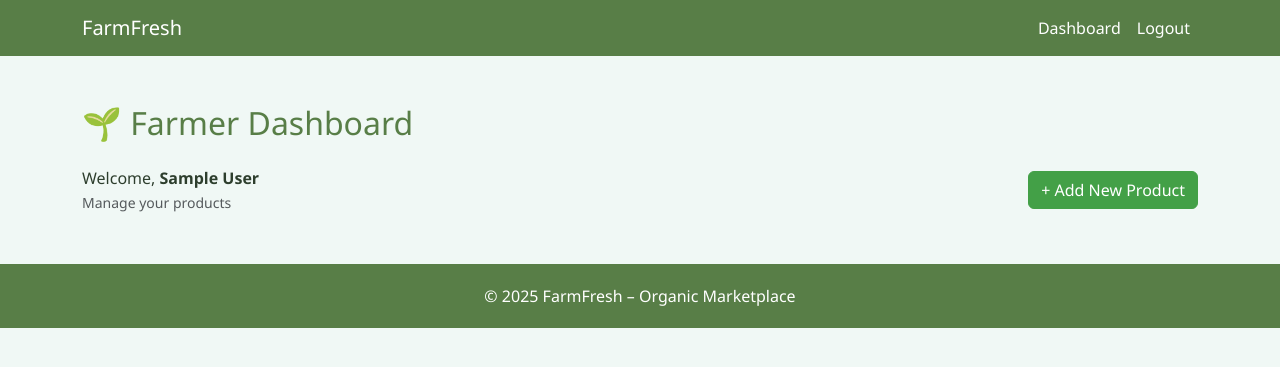
After one commit to Nusrat2810/FarmFresh, a Flask app: page /products in a window 1280 px wide. The commit adds this page. Shown: the top 367 px of the page. Run offline with Flask 3, Linux system fonts and the light colour scheme; the visitor is signed in with stand-in values (Sample User, id 1).

Commit message:
dashboard-product added

```diff
--- a/app.py
+++ b/app.py
@@ -25,14 +25,14 @@ def create_app():
     def load_user(user_id):
         return User.query.get(int(user_id))
 
-    if not os.path.exists('database.db'):
+    if not os.path.exists('instance/database.db'):
         with app.app_context(): # gives flask access to app configuration
             db.create_all()
             print("Database Created!")
 
     @app.route('/') #test route
     def home():
-        return "FarmFresh is running!"
+        return render_template('base.html')
 
 
     @app.route('/register', methods=['GET','POST'])
@@ -46,7 +46,7 @@ def create_app():
             existing_user = User.query.filter_by(email = form.email.data).first()
             if existing_user:
                 flash('Email already exist', 'danger')
-                return redirect(url_for('login'))
+                return redirect(url_for('register'))
 
             #hashing password
             hashed_password = generate_password_hash(form.password.data)
@@ -62,6 +62,10 @@ def create_app():
 
             db.session.add(new_user)
             db.session.commit()
+
+            print(User.query.all())
+            #to check if account was created
+
             flash('Registration Successful!', 'success')
             return redirect(url_for('login'))
 
@@ -70,6 +74,7 @@ def create_app():
 
     @app.route('/login', methods=['GET', 'POST'])
     def login():
+        #if request.method == 'POST':
         if current_user.is_authenticated:
             return redirect(url_for('home'))
 
@@ -82,9 +87,9 @@ def create_app():
 
                 # Role-based redirect
                 if user.role == 'farmer':
-                    return redirect(url_for('farmer_dashboard'))
+                    return redirect(url_for('dashboard'))
                 else:
-                    return redirect(url_for('customer_dashboard'))
+                    return redirect(url_for('products'))
             else:
                 flash('Login failed. Check email and password.', 'danger')
 
@@ -98,6 +103,22 @@ def create_app():
         return redirect(url_for('home'))
 
 
+    @app.route('/dashboard')
+    @login_required
+    def dashboard():
+        return render_template('dashboard.html')
+
+    @app.route('/products')
+    @login_required
+    def products():
+        return render_template('products.html')
+
+    @app.route('/add_product')
+    @login_required
+    def add_product():
+        return render_template('products.html')
+
+
 
 
 
--- a/forms.py
+++ b/forms.py
@@ -8,7 +8,7 @@ class RegistrationForm(FlaskForm):
     password = PasswordField('Password', validators=[DataRequired(), Length(min=6)])
     confirm_password = PasswordField('Confirm Password', validators=[DataRequired(), EqualTo('password')])
     role = SelectField('Role', choices=[('farmer', 'Farmer'), ('customer', 'Customer')], validators=[DataRequired()])
-    submit = SubmitField('Register')
+    submit = SubmitField('Register') #creates submit button in html
 
 
 class LoginForm(FlaskForm):
--- /dev/null
+++ b/static/css/style.css
@@ -0,0 +1,72 @@
+/* ---------- Global ---------- */
+body {
+    background-color: #f0f8f5; /* soft organic green */
+    color: #2d3e2d;
+    font-family: 'Segoe UI', Tahoma, Geneva, Verdana, sans-serif;
+}
+
+/* ---------- Navbar ---------- */
+.navbar {
+    background-color: #587e47; /* organic green */
+}
+
+.navbar-brand,
+.nav-link {
+    color: #ffffff !important;
+}
+
+.nav-link:hover {
+    text-decoration: underline;
+}
+
+/* ---------- Buttons ---------- */
+.btn-primary {
+    background-color: #587e47;
+    border-color: #587e47;
+}
+
+.btn-primary:hover {
+    background-color: #2e7d32;
+    border-color: #2e7d32;
+}
+
+.btn-success {
+    background-color: #43a047;
+    border-color: #43a047;
+}
+
+.btn-success:hover {
+    background-color: #388e3c;
+    border-color: #388e3c;
+}
+
+/* ---------- Cards ---------- */
+.card {
+    border-radius: 15px;
+    box-shadow: 0 4px 6px rgba(0, 0, 0, 0.1);
+    border: none;
+}
+
+/* ---------- Headings ---------- */
+h1, h2, h3, h4 {
+    color: #587e47;
+}
+
+/* ---------- Forms ---------- */
+.form-control {
+    border-radius: 10px;
+}
+
+/* ---------- Flash Messages ---------- */
+.alert {
+    border-radius: 10px;
+}
+
+/* ---------- Footer ---------- */
+footer {
+    margin-top: 50px;
+    padding: 20px 0;
+    text-align: center;
+    background-color: #587e47;
+    color: #ffffff;
+}
--- a/templates/base.html
+++ b/templates/base.html
@@ -7,17 +7,76 @@
     <title>FarmFresh</title>
     <!--add page title dynamically-->
     <link href="https://cdn.jsdelivr.net/npm/bootstrap@5.3.2/dist/css/bootstrap.min.css" rel="stylesheet">
+    <link rel="stylesheet" href="{{ url_for('static', filename='css/style.css') }}">
 </head>
 
 <body>
 
-    <nav class="navbar navbar-dark bg-dark px-3">
-        <a class="navbar-brand" href="/">FarmFresh</a>
+    <!-- Navbar -->
+    <nav class="navbar navbar-expand-lg navbar-dark">
+        <div class="container">
+            <a class="navbar-brand" href="{{ url_for('home') }}">FarmFresh</a>
+
+            <button class="navbar-toggler" type="button" data-bs-toggle="collapse"
+                    data-bs-target="#navbarNav">
+                <span class="navbar-toggler-icon"></span>
+            </button>
+
+            <div class="collapse navbar-collapse" id="navbarNav">
+                <ul class="navbar-nav ms-auto">
+                    {% if current_user.is_authenticated %}
+                        {% if current_user.role == 'farmer' %}
+                            <li class="nav-item">
+                                <a class="nav-link" href="{{ url_for('Products') }}">Products</a>
+                            </li>
+                        {% else %}
+                            <li class="nav-item">
+                                <a class="nav-link" href="{{ url_for('dashboard') }}">Dashboard</a>
+                            </li>
+                        {% endif %}
+                        <li class="nav-item">
+                            <a class="nav-link" href="{{ url_for('logout') }}">Logout</a>
+                        </li>
+                    {% else %}
+                        <li class="nav-item">
+                            <a class="nav-link" href="{{ url_for('login') }}">Login</a>
+                        </li>
+                        <li class="nav-item">
+                            <a class="nav-link" href="{{ url_for('register') }}">Register</a>
+                        </li>
+                    {% endif %}
+                </ul>
+            </div>
+        </div>
     </nav>
 
+    <!-- Flash messages -->
     <div class="container mt-4">
+        {% with messages = get_flashed_messages(with_categories=true) %}
+            {% if messages %}
+                {% for category, message in messages %}
+                    <div class="alert alert-{{ category }} alert-dismissible fade show" role="alert">
+                        {{ message }}
+                        <button type="button" class="btn-close" data-bs-dismiss="alert" aria-label="Close"></button>
+                    </div>
+                {% endfor %}
+            {% endif %}
+        {% endwith %}
+    </div>
+
+    <!-- Page content -->
+    <div class="container my-5">
         {% block content %}{% endblock %}
+
     </div>
+
+    <!-- Footer -->
+    <footer>
+        &copy; 2025 FarmFresh – Organic Marketplace
+    </footer>
+
+
+    <script src="https://cdn.jsdelivr.net/npm/bootstrap@5.3.0/dist/js/bootstrap.bundle.min.js"></script>
 
 </body>
 
--- /dev/null
+++ b/templates/dashboard.html
@@ -0,0 +1,4 @@
+{% extends "base.html" %}
+{% block content %}
+
+{% endblock %}
--- /dev/null
+++ b/templates/products.html
@@ -0,0 +1,59 @@
+{% extends "base.html" %}
+{% block content %}
+<h2 class="mb-4">🌱 Farmer Dashboard</h2>
+
+<div class="d-flex justify-content-between align-items-center mb-4">
+    <p class="mb-0">
+        Welcome, <strong>{{ current_user.name }}</strong>
+        <br>
+        <small class="text-muted">Manage your products</small>
+    </p>
+    <a href="{{ url_for('add_product') }}" class="btn btn-success">
+        + Add New Product
+    </a>
+</div>
+
+{% if products %}
+<div class="row">
+    {% for product in products %}
+    <div class="col-md-4 mb-4">
+        <div class="card h-100">
+            {% if product.image %}
+                <img src="{{ url_for('static', filename='images/' ~ product.image) }}"
+                     class="card-img-top"
+                     style="height: 200px; object-fit: cover;">
+            {% else %}
+                <img src="{{ url_for('static', filename='images/default_product.jpg') }}"
+                     class="card-img-top"
+                     style="height: 200px; object-fit: cover;">
+            {% endif %}
+
+            <div class="card-body">
+                <h5 class="card-title">{{ product.name }}</h5>
+
+                <p class="mb-1">
+                    <strong>Price:</strong> ${{ product.price }}
+                </p>
+                <p class="mb-2">
+                    <strong>Quantity:</strong> {{ product.quantity }}
+                </p>
+
+                {% if product.quantity > 0 %}
+                    <span class="badge bg-success">In Stock</span>
+                {% else %}
+                    <span class="badge bg-danger">Out of Stock</span>
+                {% endif %}
+
+            </div>
+
+            <div class="card-footer text-muted text-center">
+                Organic & Fresh 🌿
+            </div>
+        </div>
+    </div>
+    {% endfor %}
+</div>
+{% endif %}
+
+
+{% endblock %}
--- a/templates/register.html
+++ b/templates/register.html
@@ -4,7 +4,7 @@
     <div class="col-md-6">
         <h2>Register</h2>
         <form method="POST">
-            {{ form.hidden_tag() }}
+            {{ form.hidden_tag() }} <!--flask-wtf security feature-->
             <div class="mb-3">{{ form.name.label }} {{ form.name(class="form-control") }}</div>
             <div class="mb-3">{{ form.email.label }} {{ form.email(class="form-control") }}</div>
             <div class="mb-3">{{ form.password.label }} {{ form.password(class="form-control") }}</div>
```
